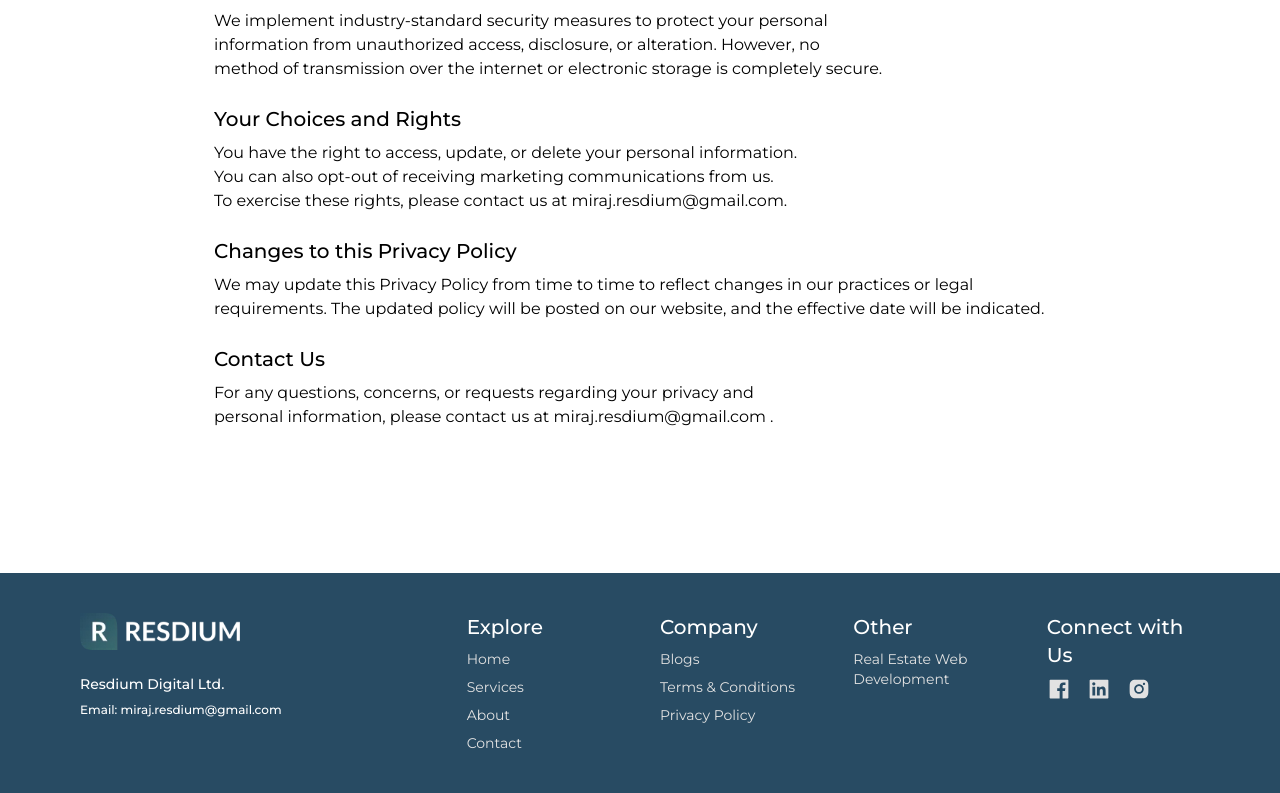
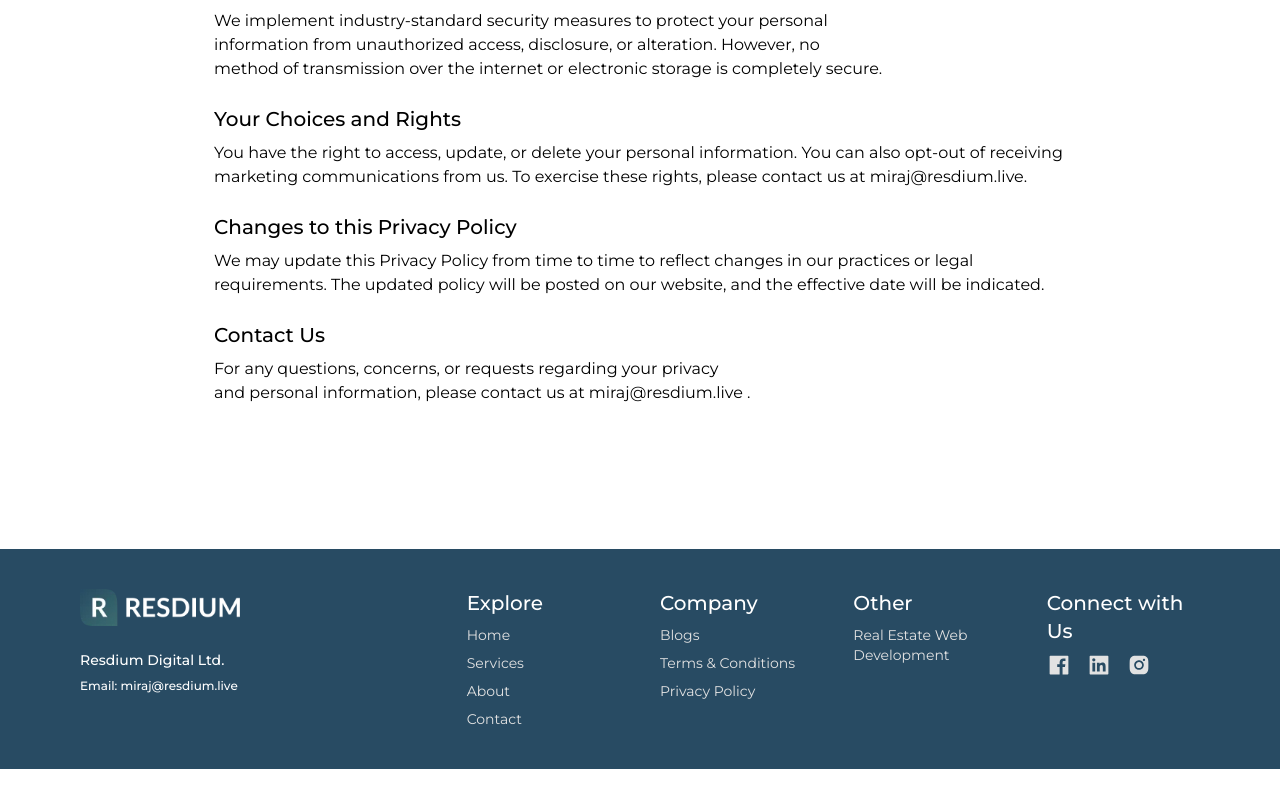
Before and after one commit to itsmiraz/resdium-client-web-design, a Next.js app: page /company/privacyPolicy in a window 1280 px wide. Shown: the part 663-1456 px from the top of the page. After the commit the page ends 1432 px from the top, so only its background shows below. Built offline with nearby package versions, Linux system fonts and the light colour scheme; no server answers.

Commit message:
new changes

```diff
--- a/src/Components/BlogPage/BlogsSection/BlogsSection.jsx
+++ b/src/Components/BlogPage/BlogsSection/BlogsSection.jsx
@@ -2,16 +2,23 @@ import React, { useState } from 'react';
 import BlogCard from '../BlogCard/BlogCard';
 import { useQuery } from '@tanstack/react-query';
 import { BlogCardSekeleton } from '@/Components/Skeletons/Sekeletons';
+import { useRouter } from 'next/router';
 
 const BlogsSection = () => {
 
-
+    const router = useRouter();
 
   const { data: blogs, isInitialLoading, isError, isLoading } = useQuery({
     queryKey: ['blogs'],
     queryFn: async () => {
       try {
-                const res = await fetch('https://resdium.netlify.app/api/blogs/allblogs');
+        // Get the current domain from the router
+        const currentDomain = `${window.location.protocol}//${window.location.host}`;
+
+        // Construct the API URL using the current domain
+        const apiURL = `${currentDomain}/api/blogs/allblogs`;
+
+        const res = await fetch(apiURL);
         const data = await res.json();
         return data;
       } catch (error) {
@@ -23,7 +30,6 @@ const BlogsSection = () => {
 
 
 
-    console.log(blogs);
 
     return (
         <div className='py-10 lg:py-20 px-6 lg:px-20'>
--- a/src/Components/LandingPage/LandingHero/LandingHero.jsx
+++ b/src/Components/LandingPage/LandingHero/LandingHero.jsx
@@ -34,11 +34,11 @@ const LandingHero = () => {
                     animate={animate ? 'animate':'initial'}
                     exit='exit'
                     variants={slideAnimation('left')}
-                    className='space-y-8 md:text-start text-center'>
-                    <h1 className='text-[40px] leading-[42px] md:text-[32px] md:leading-[36px] lg:text-[64px] font-bold lg:leading-[72px]  bg-clip-text text-transparent bg-gradient-to-r from-[#3C6E71] to-[#01437C]'>
+                    className='space-y-6 lg:space-y-8 md:text-start text-center'>
+                    <h1 className='text-[32px] leading-[34px] md:text-[32px] md:leading-[36px] lg:text-[64px] font-bold lg:leading-[72px]  bg-clip-text text-transparent bg-gradient-to-r from-[#3C6E71] to-[#01437C]'>
                         {HeroConstants.title}
                     </h1>
-                    <p className='text-[#666] text-[15px]  lg:leading-normal leading-[17px] md:leading-[20px] font-medium'>
+                    <p className='text-[#666] text-[15px]  lg:leading-normal leading-[18px] md:leading-[20px] font-medium'>
                         <Balancer>
                             {
                                 HeroConstants.desc
--- a/src/Components/Shared/Footer/Footer.js
+++ b/src/Components/Shared/Footer/Footer.js
@@ -18,7 +18,7 @@ const Footer = () => {
             Resdium Digital Ltd.
           </h1>
           <h1 className="text-white  font-medium text-xs">
-            Email: miraj.resdium@gmail.com
+            Email: miraj@resdium.live
           </h1>
         </div>
         <div className=" col-span-2 lg:col-span-1">
--- a/src/Constants/Other/privacyPolicy.js
+++ b/src/Constants/Other/privacyPolicy.js
@@ -19,7 +19,7 @@ export const PrivacyPolicyConstants = {
       },
       {
         "section": "Your Choices and Rights",
-        "content": "You have the right to access, update, or delete your personal information. You can also opt-out of receiving marketing communications from us. To exercise these rights, please contact us at miraj.resdium@gmail.com."
+        "content": "You have the right to access, update, or delete your personal information. You can also opt-out of receiving marketing communications from us. To exercise these rights, please contact us at miraj@resdium.live."
       },
       {
         "section": "Changes to this Privacy Policy",
@@ -27,7 +27,7 @@ export const PrivacyPolicyConstants = {
       },
       {
         "section": "Contact Us",
-        "content": "For any questions, concerns, or requests regarding your privacy and personal information, please contact us at miraj.resdium@gmail.com ."
+        "content": "For any questions, concerns, or requests regarding your privacy and personal information, please contact us at miraj@resdium.live ."
       },
 
     ]
--- a/src/Constants/Other/terms&ConditionsConstants.js
+++ b/src/Constants/Other/terms&ConditionsConstants.js
@@ -39,7 +39,7 @@ export const TermsAndConditionsConstants = {
       },
       {
         "section": "Contact Information",
-        "content": "For any questions or clarifications regarding our payment terms or any other aspect of our services, please don't hesitate to contact us at miraj.resdium@gmail.com"
+        "content": "For any questions or clarifications regarding our payment terms or any other aspect of our services, please don't hesitate to contact us at miraj@resdium.live"
       },
 
     ]
--- a/src/Contexts/DataProvider.js
+++ b/src/Contexts/DataProvider.js
@@ -6,17 +6,6 @@ const DataContext = createContext();
 export const DataProvider = ({ children }) => {
     const [data, setData] = useState(null);
 
-    useEffect(() => {
-        // Fetch data and set it to the state here
-        fetch('https://resdium.netlify.app/api/blogs/allblogs')
-            .then((res) => res.json())
-            .then((data) => {
-                setData(data);
-            })
-            .catch((error) => {
-                console.error('Error fetching data:', error);
-            });
-    }, []);
 
     return (
         <DataContext.Provider value={data}>
--- a/src/pages/contactUs/index.js
+++ b/src/pages/contactUs/index.js
@@ -140,7 +140,7 @@ const [loading, setloading] = useState(false);
             </p>
             <div className="flex font-semibold text-[#414141] items-center gap-2">
               <AiOutlineMail />
-              <p>contact.resdium@gmail.com</p>
+              <p>miraj@resdium.live</p>
             </div>
           </div>
         </div>
```
Lines whose indentation alone changed are shown as unchanged.
